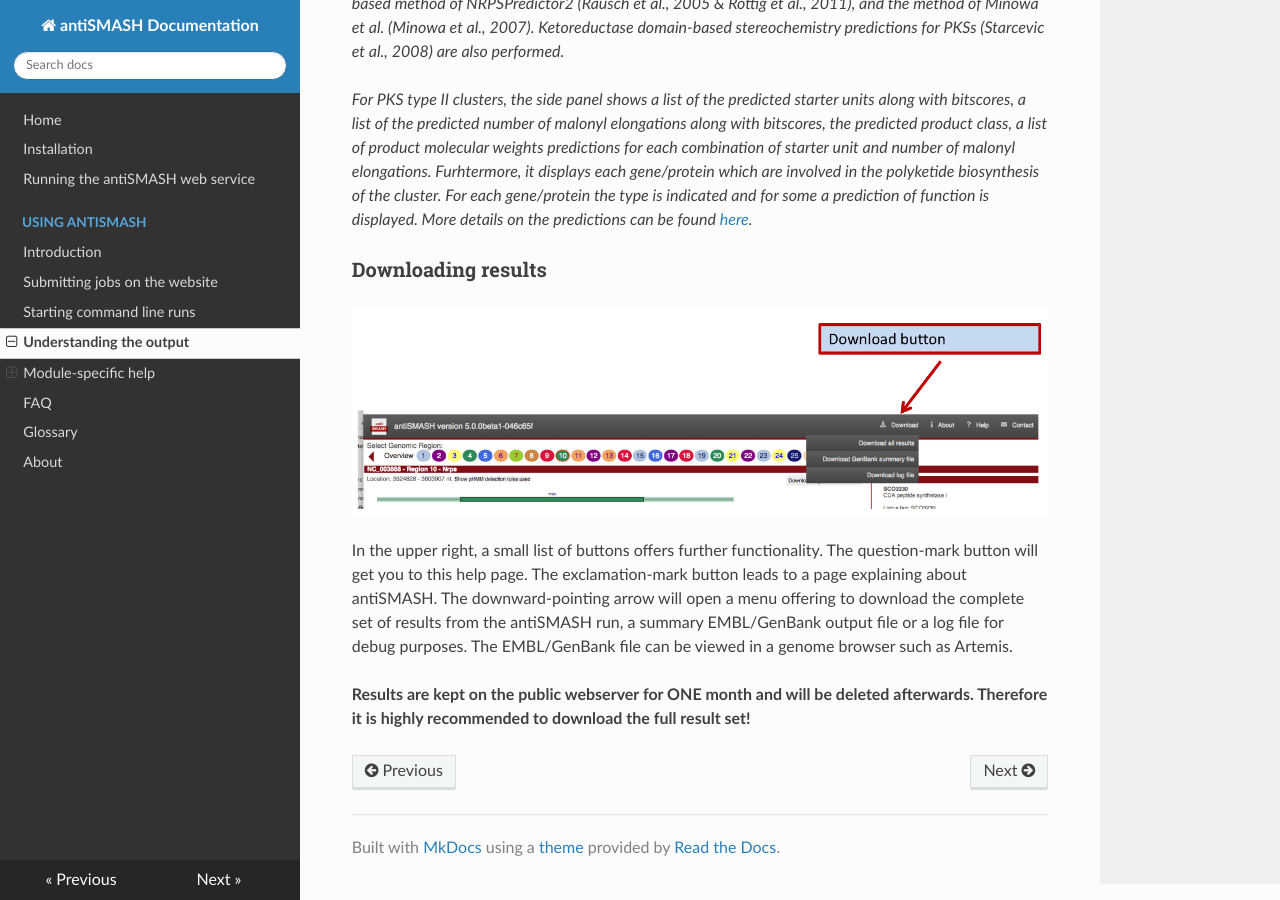
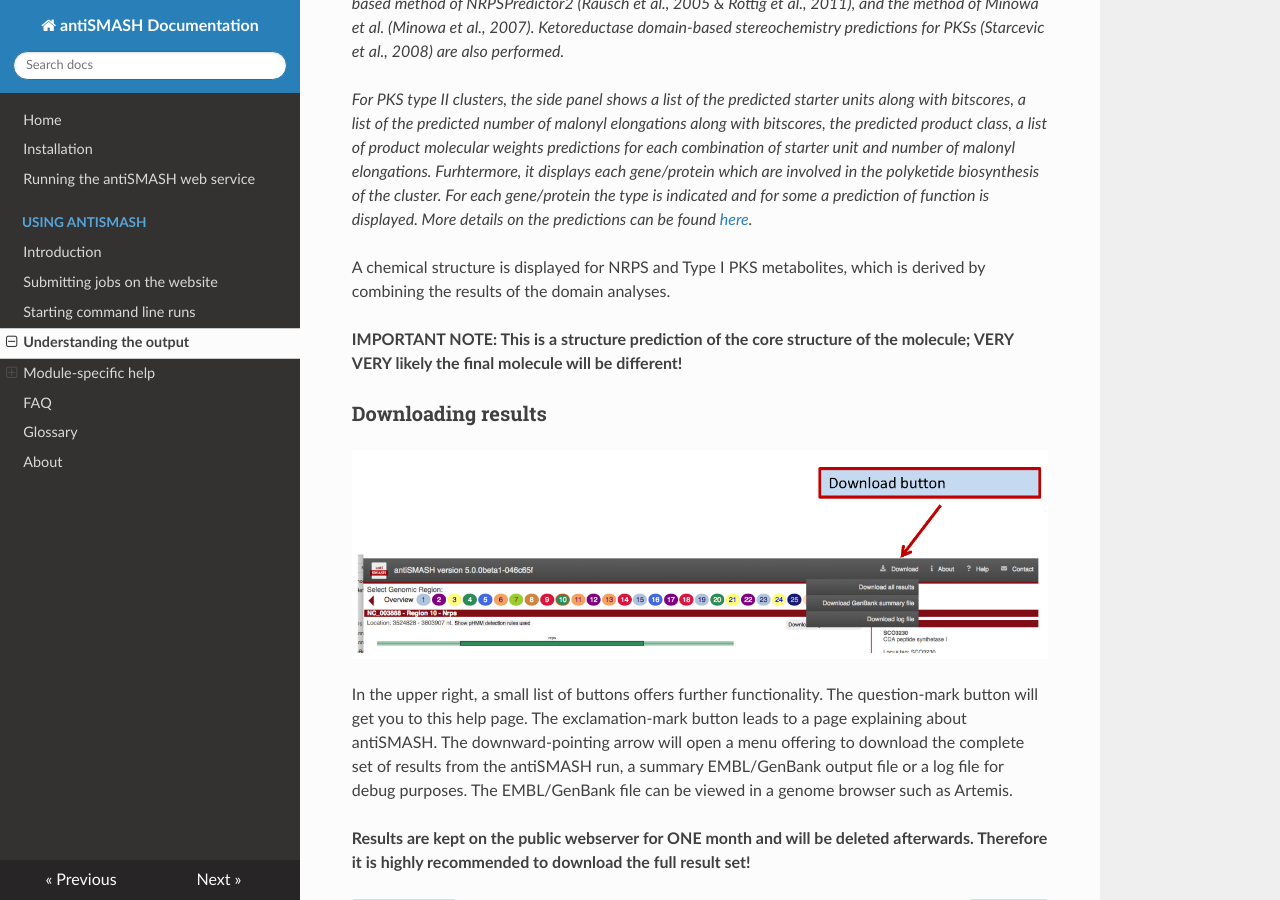
Before and after one commit to antismash/documentation, an MkDocs documentation site: the page built from docs/understanding_output.md, in a window 1280 px wide and 900 px high, scrolled down 5893 px. Built offline with MkDocs 1.6.1, drawn with Linux system fonts in a browser that asks for light colours; nearby versions of some CDN libraries.

Commit message:
Add warning on predicted structures

```diff
--- a/docs/understanding_output.md
+++ b/docs/understanding_output.md
@@ -130,6 +130,9 @@ all monomers.  Prediction details are available for multiple methods.
 
 *For PKS type II clusters, the side panel shows a list of the predicted starter units along with bitscores, a list of the predicted number of malonyl elongations along with bitscores, the predicted product class, a list of product molecular weights predictions for each combination of starter unit and number of malonyl elongations. Furhtermore, it displays each gene/protein which are involved in the polyketide biosynthesis of the cluster. For each gene/protein the type is indicated and for some a prediction of function is displayed. More details on the predictions can be found [here](modules/t2pks.md).*
 
+A chemical structure is displayed for NRPS and Type I PKS metabolites, which is derived by combining the results of the domain analyses.
+
+**IMPORTANT NOTE: This is a structure prediction of the core structure of the molecule; VERY VERY likely the final molecule will be different!**
 
 ### Downloading results
 
```
